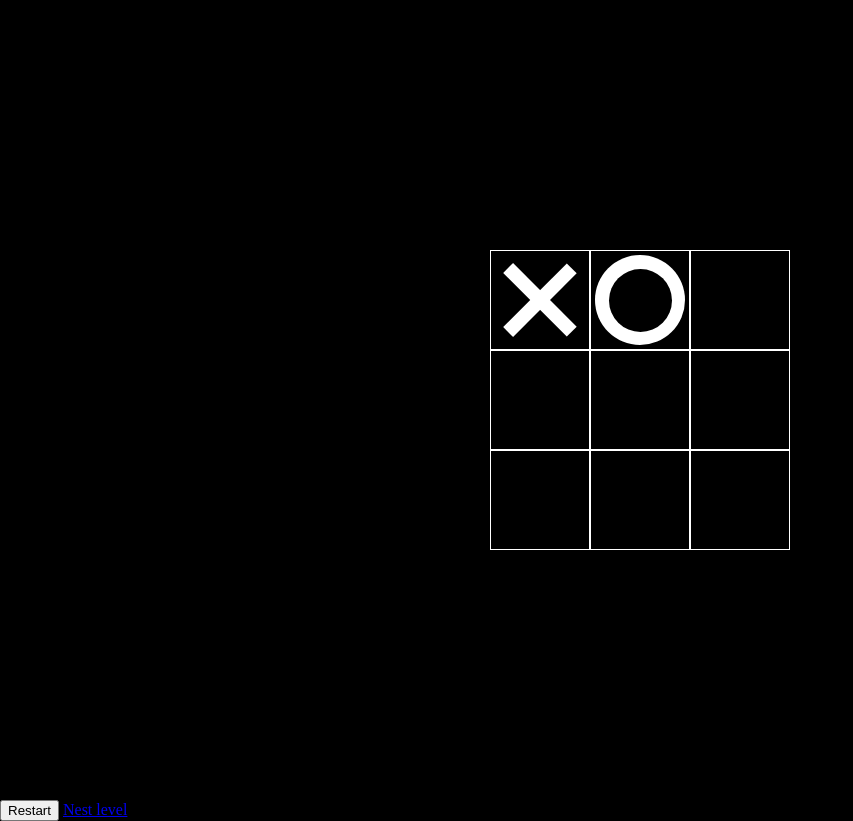
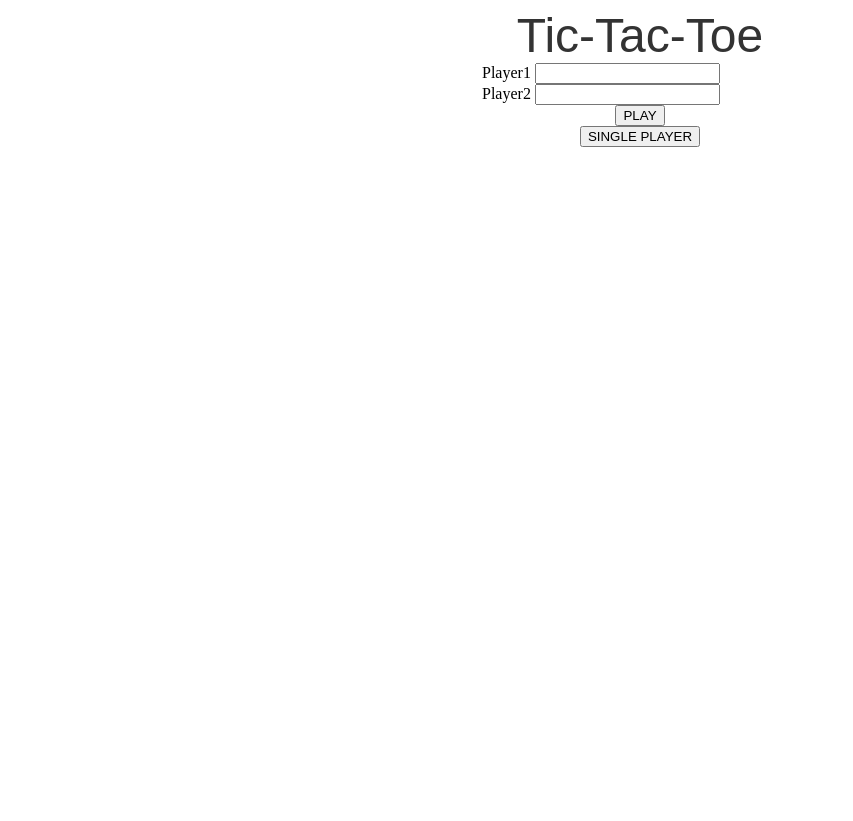
Before and after one commit to patrik-fredlund/GruppProjekt2_Grupp11, a plain HTML site: page raulf.html in a window 1280 px wide. Shown: the whole page, without its empty margins (0-853 px from the left). After the commit the page ends 800 px from the top, so only its background shows below. Drawn offline with Linux system fonts and the light colour scheme.

Commit message:
changed everything

```diff
--- a/css/raulf.css
+++ b/css/raulf.css
@@ -1,94 +1,58 @@
-*, *::after, *::before {
-    box-sizing: border-box;
-}
-:root {
-    --cell-size: 100px;
-    --mark-size: calc(var(--cell-size) * .9)
+h1 {
+    padding: 0px;
+    margin: 0px;
+    font-family: sans-serif;
+    text-align: center;
+    color: #333333;
+    font-weight: normal;
+    font-size: 3em;
 }
 
-body {
-    margin: 0;
-    background-color: black
+main {
+    margin: auto;
 }
 
-.board {
-    width: 100vw;
-    height: 100vh;
-    display: grid;
-    justify-content: center;
-    align-content: center;
-    justify-items: center;
-    align-items: center;
-    grid-template-columns: repeat(3, auto);
+#menu {
+    margin: auto;
+    width: 25%;
 }
 
-.cell {
-    width: var(--cell-size);
-    height: var(--cell-size);
-    border: 1px solid white;
-    display: flex;
-    justify-content: center;
-    align-items: center;
-    position: relative;
-    cursor: pointer;
+#menu button{
+    display: block;
+    margin: auto;
 }
 
-.cell.x,
-.cell.circle {
-    cursor: not-allowed;
+#board{
+    margin: auto;
 }
 
-.cell.cell.x::before,
-.cell.cell.x::after,
-.cell.circle::before {
-    background-color: white;
+table {
+    padding-top: 5em;
+    margin: auto;
 }
 
-.board.x .cell:not(.x):not(.circle):hover::before,
-.board.x .cell:not(.x):not(.circle):hover::after,
-.board.circle .cell:not(.x):not(.circle):hover::before {
-    background-color: rgb(22, 22, 22);
+td {
+    background-color: #eeeeee;
+    border: 4px solid white;
+    width: 100px;
+    height: 100px;
+    text-align: center;
+    font-family: monospace;
+    font-size: 5em;
 }
 
-.cell.x::before,
-.cell.x::after,
-.board.x .cell:not(.x):not(.circle):hover::before,
-.board.x .cell:not(.x):not(.circle):hover::after {
-    content: '';
-    position: absolute;
-    width: calc(var(--mark-size) * .15);
-    height: var(--mark-size);
-
-}
-.cell.x::before,
-.board.x .cell:not(.x):not(.circle):hover::before {
-    transform: rotate(45deg);
+footer {
+    position: fixed;
+    left: 0px;
+    bottom: 0px;
+    width: 100%;
+    color: #333333;
+    text-align: center;
+    font-family: sans-serif;
+    padding-bottom: .5em;
 }
 
-.cell.x::after,
-.board.x .cell:not(.x):not(.circle):hover::after {
-    transform: rotate(-45deg);
+footer p a {
+    color: #333333;
+    text-decoration: none;
 }
-
-.cell.circle::before,
-.cell.circle::after,
-.board.circle .cell:not(.x):not(.circle):hover::before,
-.board.circle .cell:not(.x):not(.circle):hover::after {
-    content: '';
-    position: absolute;
-    border-radius: 50%;
-}
-
-.cell.circle::before,
-.board.circle .cell:not(.x):not(.circle):hover::before {
-    width: var(--mark-size);
-    height: var(--mark-size);
-
-}
-
-.cell.circle::after,
-.board.circle .cell:not(.x):not(.circle):hover::after {
-    width: calc(var(--mark-size) * .7);
-    height: calc(var(--mark-size) * .7);
-    background-color: black;
-}
--- a/js/raulf.js
+++ b/js/raulf.js
@@ -0,0 +1,221 @@
+const gameBoard = (() => {
+  let _state = [[null,null,null],
+                [null,null,null],
+                [null,null,null]]
+
+  let _table = document.getElementsByTagName('table')[0]
+
+  const makePlay = (player, move) => {
+      if(_isValidMove(move)) {
+          _addPlay(player, move)
+          renderBoard()
+          return true
+      }
+      return false
+  }
+
+  const _isValidMove = (move) => {
+      let [x,y] = move
+      if(_state[x][y] != null) {
+          return false
+      }
+      return true
+  }
+
+  const _addPlay = (player, move) => {
+      let [x,y] = move
+      _state[x][y] = player
+  }
+
+  const resetBoard = () => {
+      _state = [[null,null,null],
+                [null,null,null],
+                [null,null,null]]
+      renderBoard()
+  }
+
+  const renderBoard = () => {
+      _clearTable()
+      for(i = 0; i < 3; i++) {
+          let row = document.createElement('tr')
+          for(j = 0; j < 3; j++){
+              let column = document.createElement('td')
+              let move = [i,j]
+              column.addEventListener("click", () =>  {gameController.play(move)})
+              if(_state[i][j] != null){
+                  column.innerHTML = _state[i][j]
+              }
+              row.appendChild(column)
+          }
+          _table.appendChild(row)
+      }
+  }
+
+  const _clearTable = () => {
+      while(_table.firstChild) {
+          _table.removeChild(_table.lastChild)
+      }
+  }
+
+  const isWinState = () => {
+      for(i = 0; i < 3; i++) {
+          // Check Horizontals
+          if(_state[i][0] != null && _state[i][0] === _state[i][1] && _state[i][1] === _state[i][2]) {
+              return true
+          }
+          // Check Verticals
+          if(_state[0][i] != null && _state[0][i] === _state[1][i] && _state[1][i] === _state[2][i]) {
+              return true
+          }
+      }
+      // Check Diagonals
+      if(_state[0][0] != null && _state[0][0] === _state[1][1] && _state[1][1] === _state[2][2]) {
+          return true
+      }
+      if(_state[0][2] != null && _state[0][2] === _state[1][1] && _state[1][1] === _state[2][0]) {
+          return true
+      }
+
+      return false
+  }
+
+  const isTieState = () => {
+      for(i = 0; i < 3; i++) {
+          for(j = 0; j < 3; j++) {
+              if(_state[i][j] === null) {
+                  return false
+              }
+          }
+      }
+      return true
+  }
+
+  const dumbComputerMove = () => {
+      while(true){
+          let x = Math.floor(Math.random() * 3)
+          let y = Math.floor(Math.random() * 3)
+          if(makePlay('O', [x,y])) {
+              break
+          }
+      }
+
+  }
+
+  return {
+      makePlay,
+      resetBoard,
+      renderBoard,
+      isWinState,
+      isTieState,
+      dumbComputerMove
+  }
+})()
+
+
+const gameController = (() => {
+  _currentPlayer = 'X'
+  _player1 = ''
+  _player2 = ''
+  _singlePlayer = false
+
+  const start = () => {
+      if(_getPlayerNames()){
+          _hideMenu()
+          gameBoard.renderBoard()
+      } else {
+          alert('We need two names to start.')
+      }
+
+
+  }
+
+  const singlePlayer = () => {
+      _singlePlayer = true
+      _hideMenu()
+      gameBoard.renderBoard()
+  }
+
+  const _getPlayerNames = () => {
+      _player1 = document.getElementById('player1').value
+      _player2 = document.getElementById('player2').value
+      if(_player1 === _player2) {
+          return true
+      } else if(_player1 == ''|| _player2 == '') {
+          return false
+      } else {
+          return true
+      }
+  }
+
+  const _hideMenu = () => {
+      let play = document.getElementById('menu')
+      play.style.display = 'none'
+  }
+
+  const restart = () => {
+      gameBoard.resetBoard()
+      _currentPlayer = 'X'
+  }
+
+  const play = (move) => {
+      if(gameBoard.makePlay(_currentPlayer, move)) {
+          if(gameBoard.isWinState()) {
+              _displayWin()
+              restart()
+          } else if(gameBoard.isTieState()){
+              _displayTie()
+              restart()
+          } else if(_singlePlayer){
+              _makeComputerMove()
+          } else{
+              _togglePlayer()
+          }
+      } else {
+          alert('Bad move, try again.')
+      }
+
+  }
+
+  const _makeComputerMove = () => {
+      gameBoard.dumbComputerMove()
+      if(gameBoard.isWinState()){
+          alert('The Computer wins!')
+          restart()
+      } else if(gameBoard.isTieState()){
+          _displayTie()
+          restart()
+      }
+  }
+
+  const _togglePlayer = () => {
+      if(_currentPlayer == 'X') {
+          _currentPlayer = 'O'
+      } else {
+          _currentPlayer = 'X'
+      }
+  }
+
+  const _displayWin = () => {
+      if(_player1 != ''){
+          if(_currentPlayer == 'X'){
+              alert(`${_player1} wins!`)
+          } else {
+              alert(`${_player2} wins!`)
+          }
+      } else{
+          alert(`${_currentPlayer} wins!`)
+      }
+
+  }
+
+  const _displayTie = () => {
+      alert("It was a tie! NOBODY WINS!")
+  }
+
+  return {
+      start,
+      play,
+      restart,
+      singlePlayer
+  }
+})()
--- a/raulf.html
+++ b/raulf.html
@@ -1,36 +1,33 @@
 <!DOCTYPE html>
-<html lang="en">
-
+<html>
     <head>
     <meta charset="UTF-8">
     <meta name="viewport" content="width=device-width, initial-scale=1.0">
-    <title>TicTacToe</title>
+    <title>Tic-Tac-Toe</title>
     <link rel="stylesheet" type="text/css" href="/css/raulf.css">
     <script type="text/javascript" src="/js/raulf.js" defer></script>
-
-
     </head>
-
     <body>
-    <div class="board circle" id="board">
-        <div class="cell x" data-cell></div>
-        <div class="cell circle" data-cell></div>
-        <div class="cell" data-cell></div>
-        <div class="cell" data-cell></div>
-        <div class="cell" data-cell></div>
-        <div class="cell" data-cell></div>
-        <div class="cell" data-cell></div>
-        <div class="cell" data-cell></div>
-        <div class="cell" data-cell></div>
+         <header>
+            <h1>Tic-Tac-Toe</h1>
+        </header>
+        <main>
+            <div id='menu'>
+                <div class="name-input">
+                    <label for="player1">Player1</label>
+                    <input id='player1' type="text" name="player1">
                 </div>
-
-    <!--Winning or losing section-->
-
-    <div class="winning-message" id="winningMessage">
-        <div data-winning-message-text></div>
-        <button id="restartButton">Restart</button>
-        <a href="#">Nest level</a>
+                <div class="name-input">
+                    <label for="player2">Player2</label>
+                    <input id='player2' type="text" name="player2">
                 </div>
+                <button id='play' onclick = 'gameController.start()'>PLAY</button>
+                <button id='singlePlayer' onclick = 'gameController.singlePlayer()'>SINGLE PLAYER</button>
+            </div>
+            <div id='board'>
+                <table>
+                </table>
+            </div>
+            </main>
         </body>
-
     </html>
```
Lines whose indentation alone changed are shown as unchanged.
